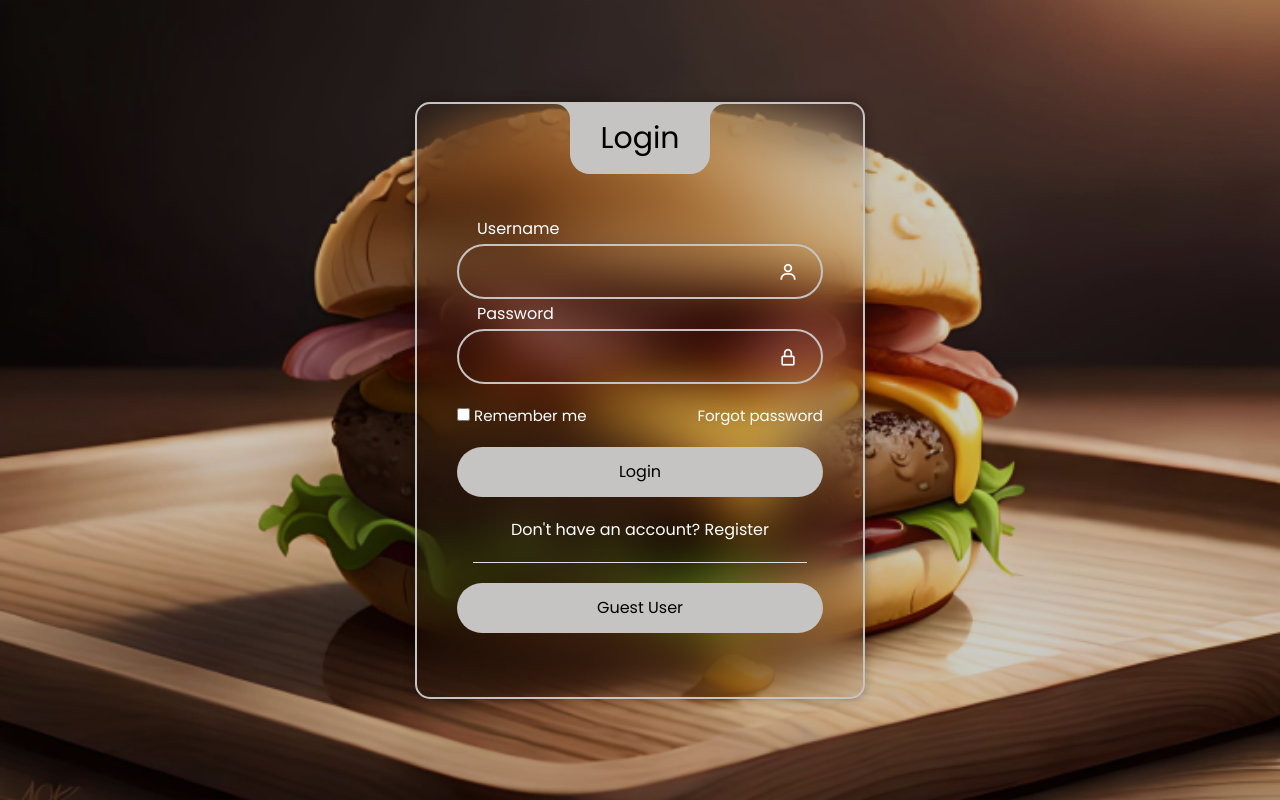
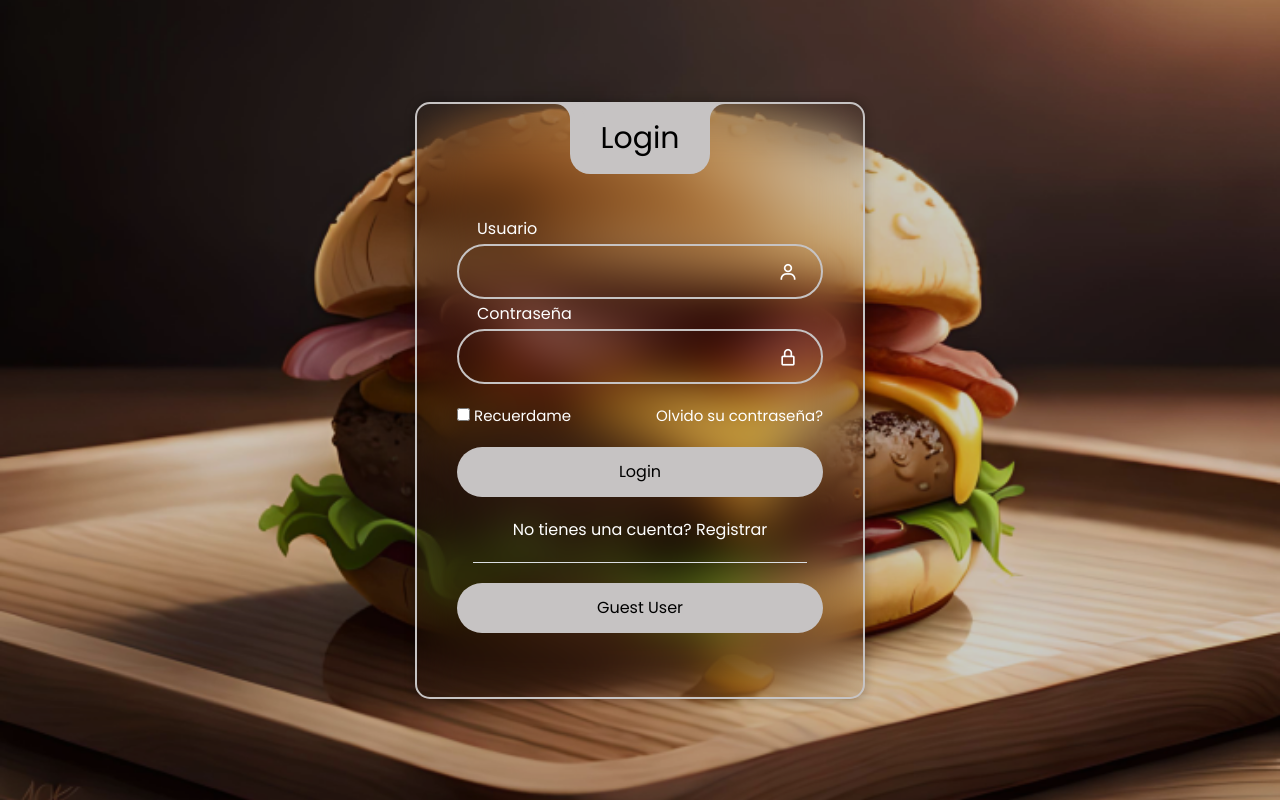
Before and after one commit to brayrpgs/Proyecto-de-Progra-IV, a Spring Boot app: page /login in a window 1280 px wide. Run offline with Spring Boot 4, Linux system fonts and the light colour scheme; some of the project's set-up classes (security, data sources, template engines, error pages and the like) are left out, and stand-ins take their place.

Commit message:
Update login.html

```diff
--- a/BooleanKitchen/src/main/resources/templates/login.html
+++ b/BooleanKitchen/src/main/resources/templates/login.html
@@ -24,13 +24,13 @@
                 <div class="input-box">
                     <input type="text" id="user" name="user" class="input-field" required>
 
-                    <label for="user" class="label">Username
+                    <label for="user" class="label">Usuario
                     </label>
                     <i class="bx bx-user icon"></i>
                 </div>
                 <div class="input-box">
                     <input type="password" name="pass" id="pass" class="input-field" autocomplete="off">
-                    <label for="pass" class="label">Password</label>
+                    <label for="pass" class="label">Contraseña</label>
                     <i class="bx bx-lock-alt icon" id="show-password">
 
                     </i>
@@ -38,10 +38,10 @@
                 <div class="remember-forgot">
                     <div class="remember-me">
                         <input type="checkbox" id="remember">
-                        <label for="remember">Remember me</label>
+                        <label for="remember">Recuerdame</label>
                     </div>
                     <div class="forgot">
-                        <a href="#">Forgot password</a>
+                        <a href="#">Olvido su contraseña?</a>
                     </div>
                 </div>
 
@@ -49,8 +49,8 @@
                     <input id="button-login" type="submit" class="input-submit" value="Login">
                 </div>
                 <div class="register">
-                    <span>Don't have an account?
-                        <a href="#">Register</a></span>
+                    <span>No tienes una cuenta?
+                        <a href="#">Registrar</a></span>
                 </div>
                 <div class="horizontal-line"></div>
                 <div class="input-guest">
```
